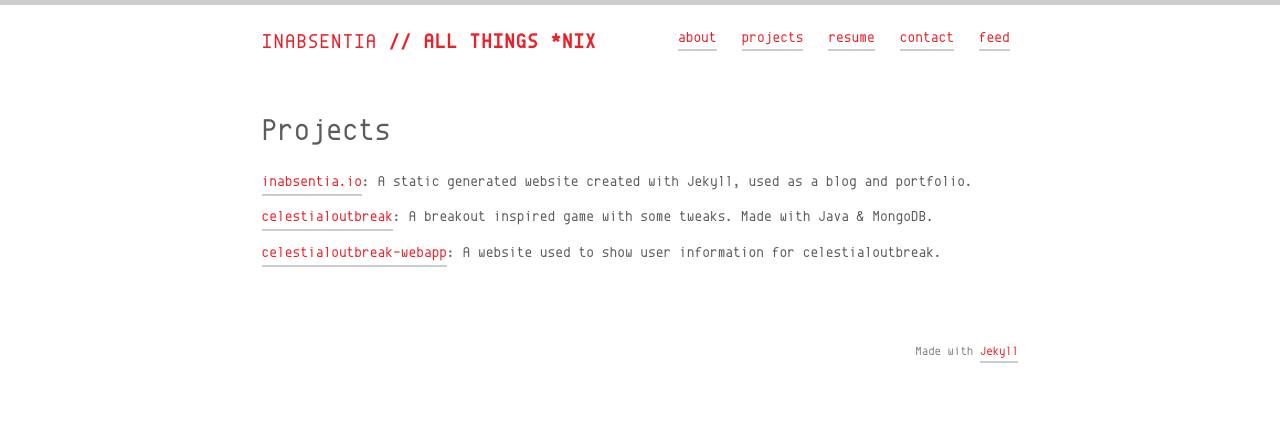
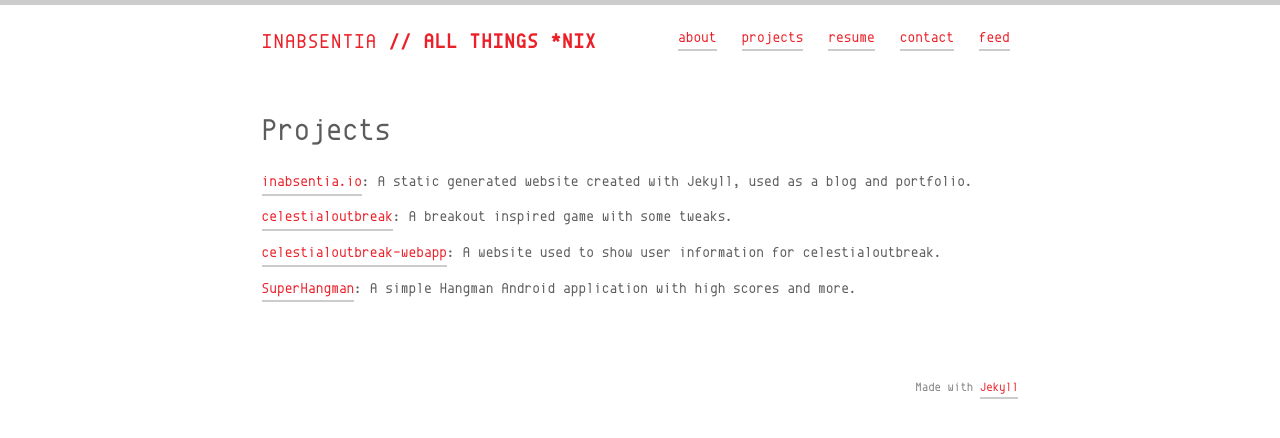
Before and after one commit to InAbsencia/inabsentia.io, a Jekyll site: the page built from src/projects.md, in a window 1280 px wide. Shown: the top 438 px of the page. Built offline with Jekyll 4.4.1, drawn with Linux system fonts in a browser that asks for light colours.

Commit message:
Added new project.

```diff
--- a/src/projects.md
+++ b/src/projects.md
@@ -5,6 +5,8 @@ permalink: /projects/
 ---
 - <a href="https://github.com/inabsencia/inabsentia.io" target="_blank">inabsentia.io</a>: A static generated website created with Jekyll, used as a blog and portfolio.
 
-- <a href="https://github.com/inabsencia/celestialoutbreak" target="_blank">celestialoutbreak</a>: A breakout inspired game with some tweaks. Made with Java & MongoDB.
+- <a href="https://github.com/inabsencia/celestialoutbreak" target="_blank">celestialoutbreak</a>: A breakout inspired game with some tweaks.
 
 - <a href="https://github.com/inabsencia/celestialoutbreak-webapp" target="_blank">celestialoutbreak-webapp</a>: A website used to show user information for celestialoutbreak.
+
+- <a href="https://github.com/inabsencia/SuperHangman" target="_blank">SuperHangman</a>: A simple Hangman Android application with high scores and more.
```
Also changed, not shown: 1 other file.
